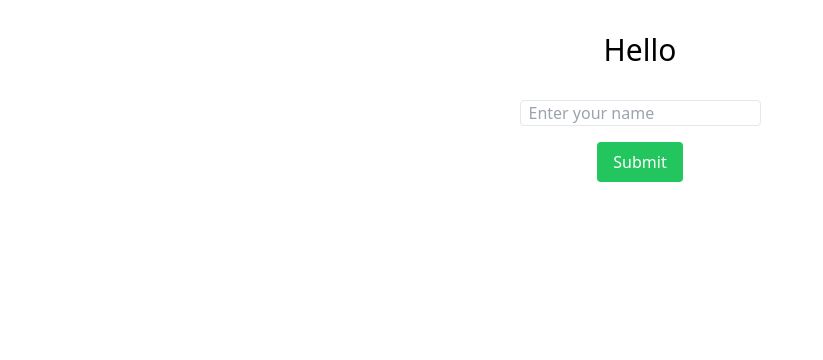
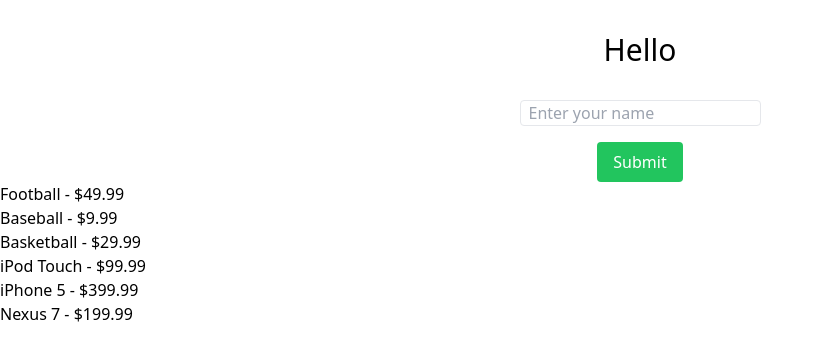
Before and after one commit to larashamal/react-header-display-demo, a React (Create React App) app: page / in a window 1280 px wide. Shown: the top 360 px of the page, without its empty margins (0-823 px from the left). Built offline with nearby package versions, Linux system fonts and the light colour scheme.

Commit message:
Render list of products
Co-authored-by: Roxana Vatamanu <trexis23@users.noreply.github.com>
Co-authored-by: Charles Acquah-Davis <CharlesAD@users.noreply.github.com>

```diff
--- a/src/App.jsx
+++ b/src/App.jsx
@@ -1,9 +1,43 @@
 import { useState } from "react";
 import "./App.css";
 import Form from "./components/Form/Form";
+import Products from "./components/Products/Products";
 import Profile from "./components/Profile/Profile";
 
 const imgUrl = "https://i.imgur.com/yXOvdOSs.jpg";
+const products = [
+  {
+    category: "Sporting Goods",
+    price: "$49.99",
+    stocked: true,
+    name: "Football",
+  },
+  {
+    category: "Sporting Goods",
+    price: "$9.99",
+    stocked: true,
+    name: "Baseball",
+  },
+  {
+    category: "Sporting Goods",
+    price: "$29.99",
+    stocked: false,
+    name: "Basketball",
+  },
+  {
+    category: "Electronics",
+    price: "$99.99",
+    stocked: true,
+    name: "iPod Touch",
+  },
+  {
+    category: "Electronics",
+    price: "$399.99",
+    stocked: false,
+    name: "iPhone 5",
+  },
+  { category: "Electronics", price: "$199.99", stocked: true, name: "Nexus 7" },
+];
 
 function App() {
   const [name, setName] = useState("");
@@ -15,6 +49,7 @@ function App() {
       {/* Conditional Rendering */}
       {name && <Profile name={name} imgUrl={imgUrl} />}
       <Form setName={setName} />
+      <Products products={products} />
     </>
   );
 }
--- /dev/null
+++ b/src/components/Products/Products.jsx
@@ -0,0 +1,22 @@
+import PropTypes from "prop-types";
+
+function createProductLIs(productsData) {
+  return productsData.map((product) => (
+    <li key={product.name}>
+      {product.name} - {product.price}
+    </li>
+  ));
+}
+
+export default function Products({ products }) {
+  return <ul>{createProductLIs(products)}</ul>;
+}
+
+Products.propTypes = {
+  products: PropTypes.arrayOf(
+    PropTypes.shape({
+      name: PropTypes.string.isRequired,
+      price: PropTypes.string.isRequired,
+    })
+  ).isRequired,
+};
```
